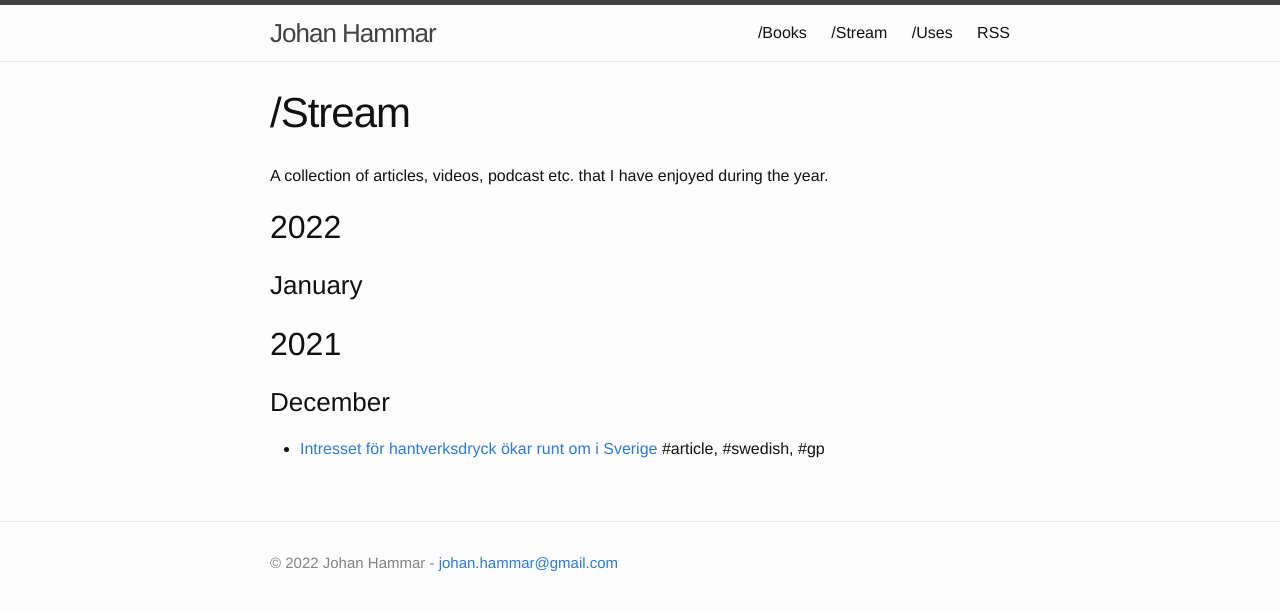
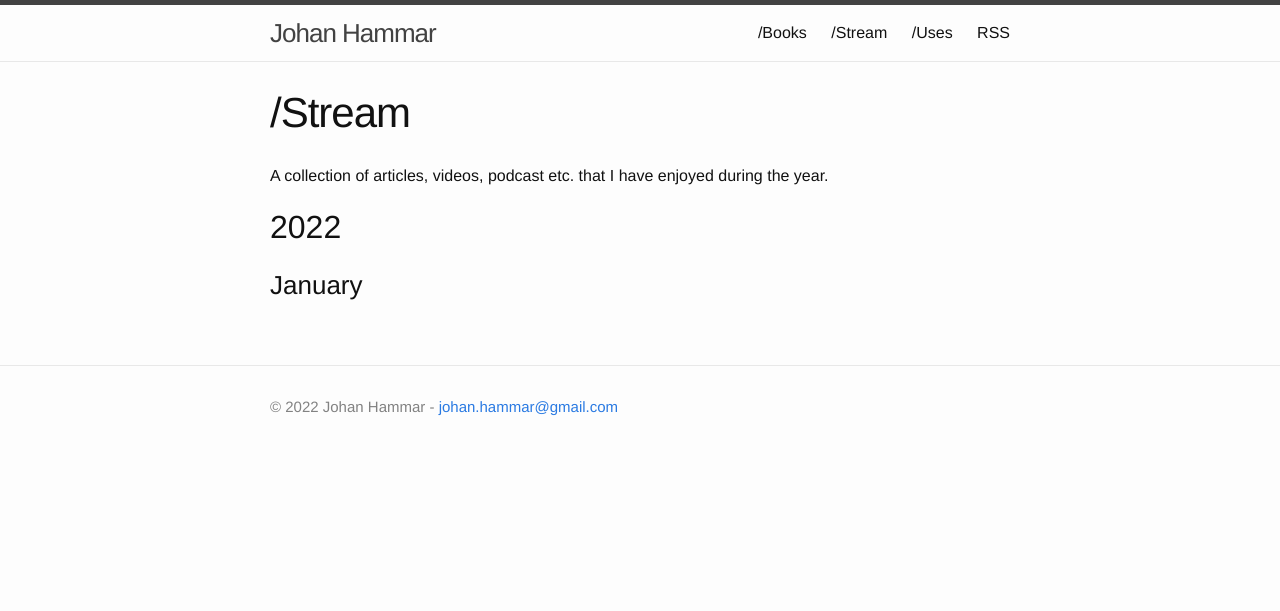
Before and after one commit to johanhammar/johanhammar.github.io, a Jekyll site: the page built from stream.md, in a window 1280 px wide. Shown: the top 611 px of the page. Built offline with Jekyll 4.4.1, drawn with Linux system fonts in a browser that asks for light colours.

Commit message:
Clean up and prepare for 2022

```diff
--- a/stream.md
+++ b/stream.md
@@ -9,9 +9,3 @@ A collection of articles, videos, podcast etc. that I have enjoyed during the ye
 ## 2022
 
 ### January
-
-## 2021
-
-### December
-
-- [Intresset för hantverksdryck ökar runt om i Sverige](https://www.gp.se/livsstil/tv%C3%A5-dagar/intresset-f%C3%B6r-hantverksdryck-%C3%B6kar-runt-om-i-sverige-1.60732201) #article, #swedish, #gp
```
